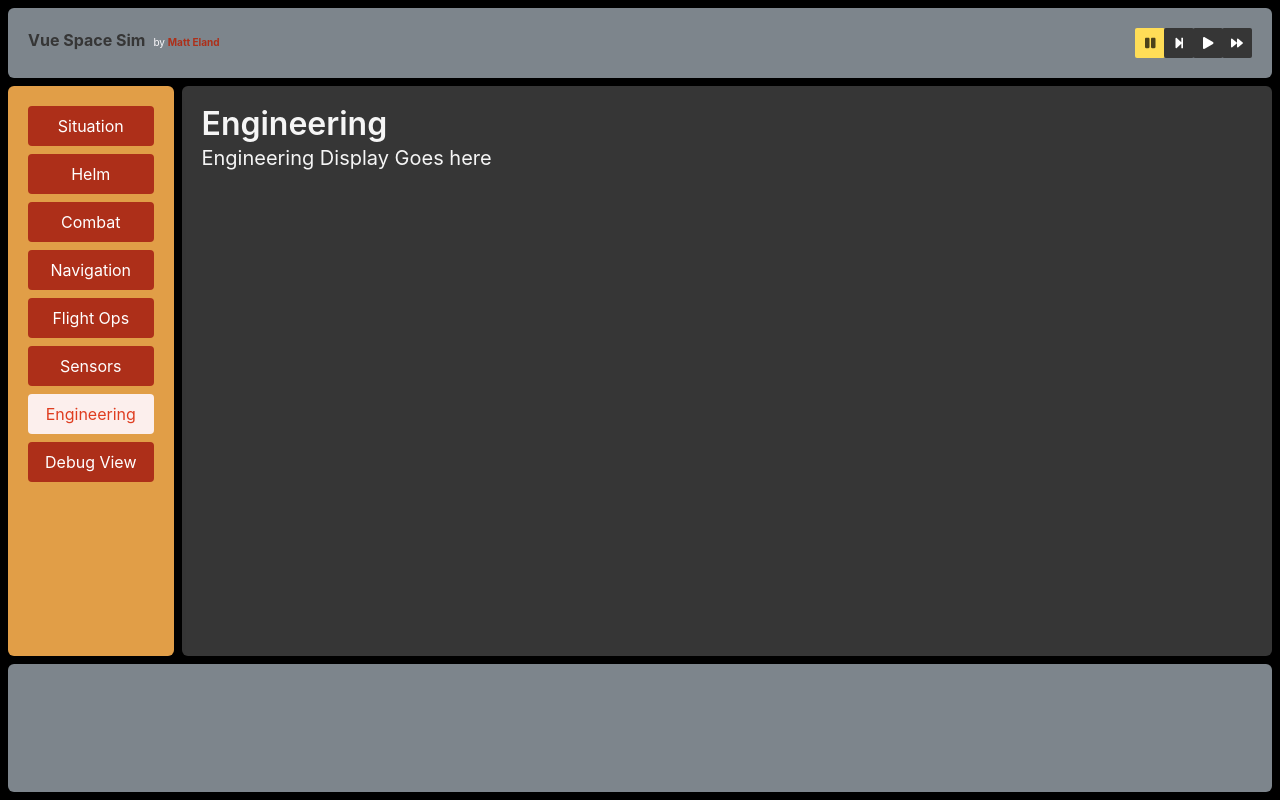
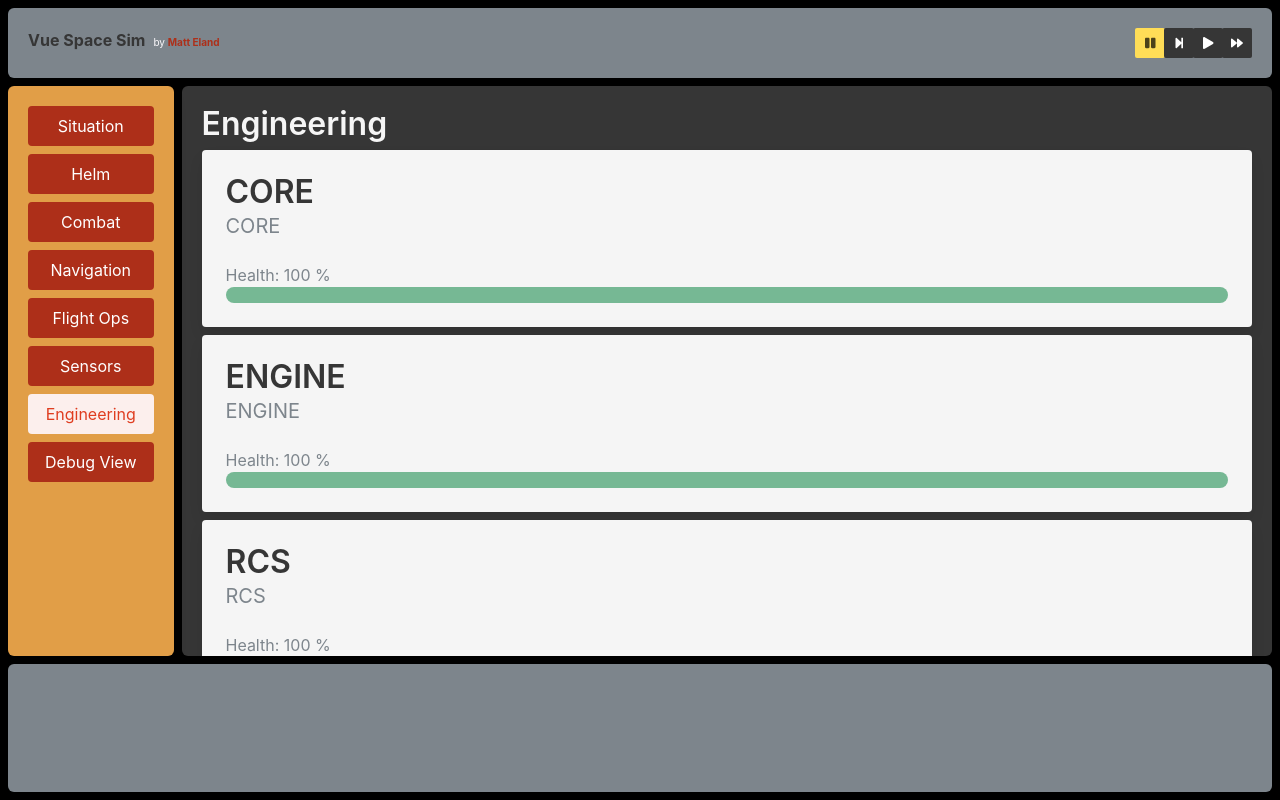
Before and after one commit to IntegerMan/vue-space-sim, a Vue app: page /game/engineering in a window 1280 px wide. Built offline with nearby package versions, Linux system fonts and the light colour scheme.

Commit message:
Early Engineering Display

```diff
--- /dev/null
+++ b/src/components/ComponentDisplay.vue
@@ -0,0 +1,41 @@
+<template>
+    <div class="card has-text-info has-background-light mt-2">
+        <div class="card-content">
+            <p class="title">
+                {{ titleText }}
+            </p>
+            <p class="subtitle has-text-info">
+                {{ subtitleText }}
+            </p>
+            <span>Health: {{ healthPercent }}</span>
+            <progress
+                class="progress is-success"
+                :value="component.health"
+                :max="component.maxHealth"
+                >{{ healthPercent }}</progress
+            >
+        </div>
+    </div>
+</template>
+
+<script>
+export default {
+    props: {
+        component: {
+            type: Object,
+            required: true,
+        },
+    },
+    computed: {
+        healthPercent() {
+            return Math.floor((this.component.health / this.component.maxHealth) * 100) + ' %';
+        },
+        titleText() {
+            return this.component.type;
+        },
+        subtitleText() {
+            return this.component.type;
+        },
+    },
+};
+</script>
--- a/src/services/ComponentService.js
+++ b/src/services/ComponentService.js
@@ -1,4 +1,10 @@
+import _ from 'lodash';
+
 export default {
+    flattenedComponents(components) {
+        const parents = components.filter(c => c.children && c.children.length);
+        return _.concat(components, ...parents.map(p => this.flattenedComponents(p.children)));
+    },
     getComponentsOfType(components, type) {
         const matches = components.filter(c => c.type === type);
         const parents = components.filter(c => c.children && c.children.length);
--- a/src/views/Engineering.vue
+++ b/src/views/Engineering.vue
@@ -1,13 +1,32 @@
 <template>
-    <div class="has-text-light">
-        <h1 class="title has-text-light">Engineering</h1>
-        <h2 class="subtitle has-text-light">Engineering Display Goes here</h2>
-    </div>
+    <section>
+        <div class="has-text-light">
+            <h1 class="title has-text-light">Engineering</h1>
+        </div>
+        <div class="component-container">
+            <component-display
+                v-for="component of playerComponents"
+                :key="component.slotId"
+                :component="component"
+            />
+        </div>
+    </section>
 </template>
 
 <script>
+import ComponentDisplay from '../components/ComponentDisplay.vue';
+import ComponentService from '../services/ComponentService.js';
+
 export default {
     name: 'Engineering',
-    components: {},
+    components: {
+        ComponentDisplay,
+    },
+    computed: {
+        playerComponents() {
+            const player = this.$store.getters.playerShip;
+            return ComponentService.flattenedComponents(player.components);
+        },
+    },
 };
 </script>
```
